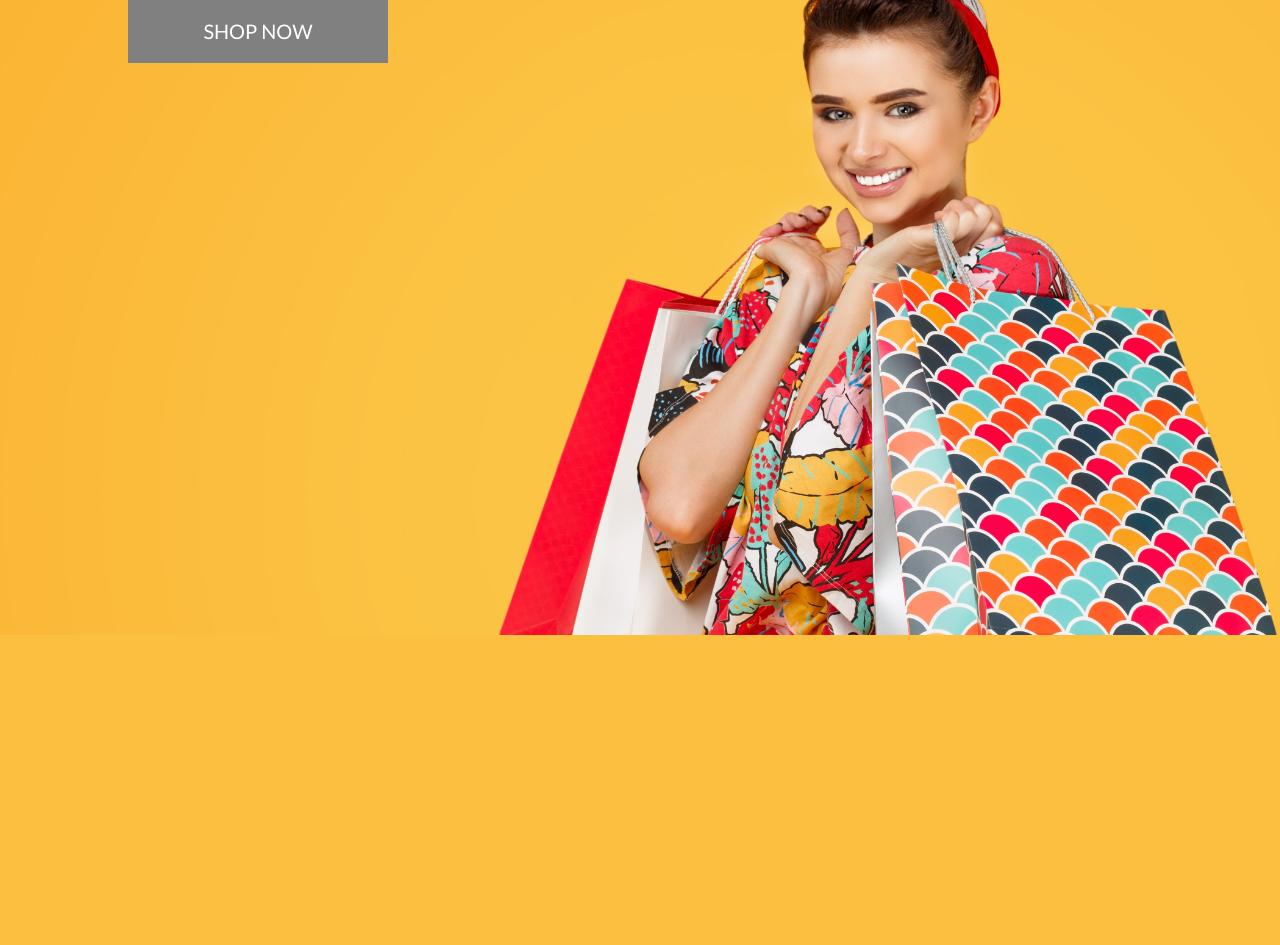
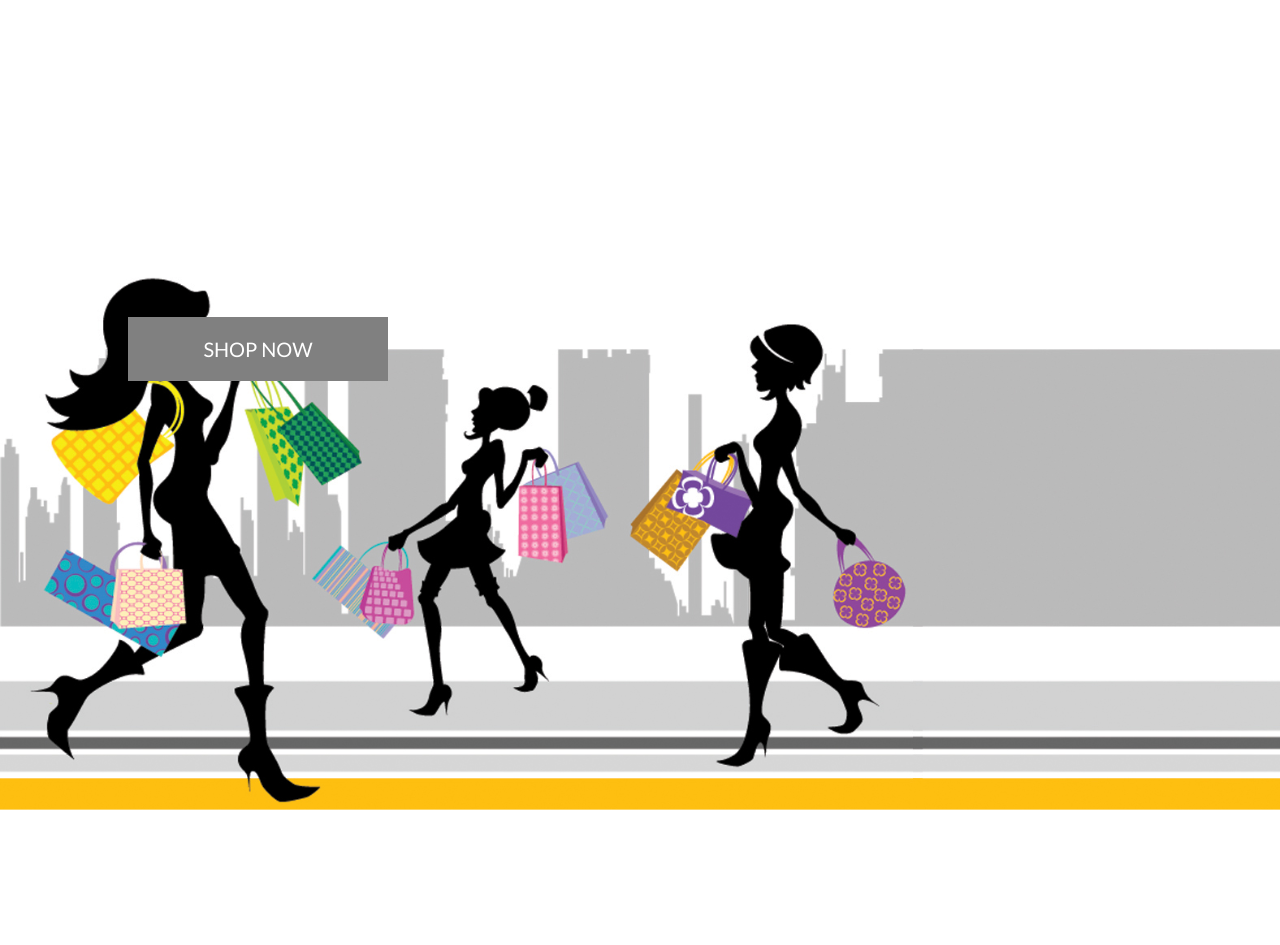
Before and after one commit to besheraj/aj-ecomm, a Django app: page / in a window 1280 px wide. Shown: the part 165-1110 px from the top of the page. Before the commit the page ends 800 px from the top, so only its background shows below. Run offline with Django 3.2, Linux system fonts and the light colour scheme; some libraries are stand-ins or nearby versions.

Commit message:
re style the main page

```diff
--- a/home/templates/home/index.html
+++ b/home/templates/home/index.html
@@ -13,7 +13,7 @@
     <div class="container h-100">
         <div class="row h-100">
 
-                    <h4>
+                    <h4 class="shopnow">
                         <a href="{% url 'products' %}" class="shop-now-button btn btn-lg rounded-0 text-uppercase py-3">Shop Now</a>
                     </h4>
                 </div>
--- a/static/css/base.css
+++ b/static/css/base.css
@@ -28,7 +28,10 @@ body {
 .main-logo-link {
     width: fit-content;
 }
-
+.shopnow {
+    position: relative;
+    top: 50%;
+}
 .shop-now-button {
     background: grey;
     color: white;
```
Also changed, not shown: media/homepage_background_cropped.jpg.
